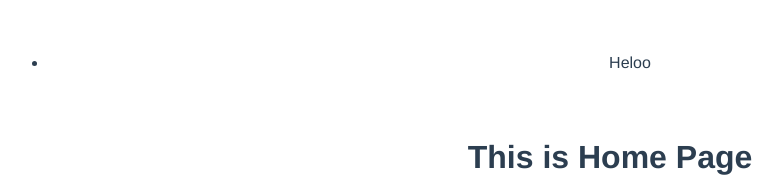
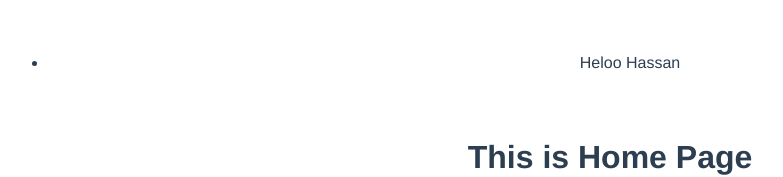
Before and after one commit to Hassan-Abd-El-Aziz/Todo-App, a Vue app: page / in a window 1280 px wide. Shown: the top 177 px of the page, without its empty margins (30-813 px from the left). Built offline with nearby package versions, Linux system fonts and the light colour scheme.

Commit message:
add-hello

```diff
--- a/src/components/MyNave.vue
+++ b/src/components/MyNave.vue
@@ -2,7 +2,7 @@
   <nav class="my-nav">
     <div class="links">
       <ul>
-        <li>Heloo</li>
+        <li>Heloo Hassan</li>
       </ul>
     </div>
   </nav>
```
